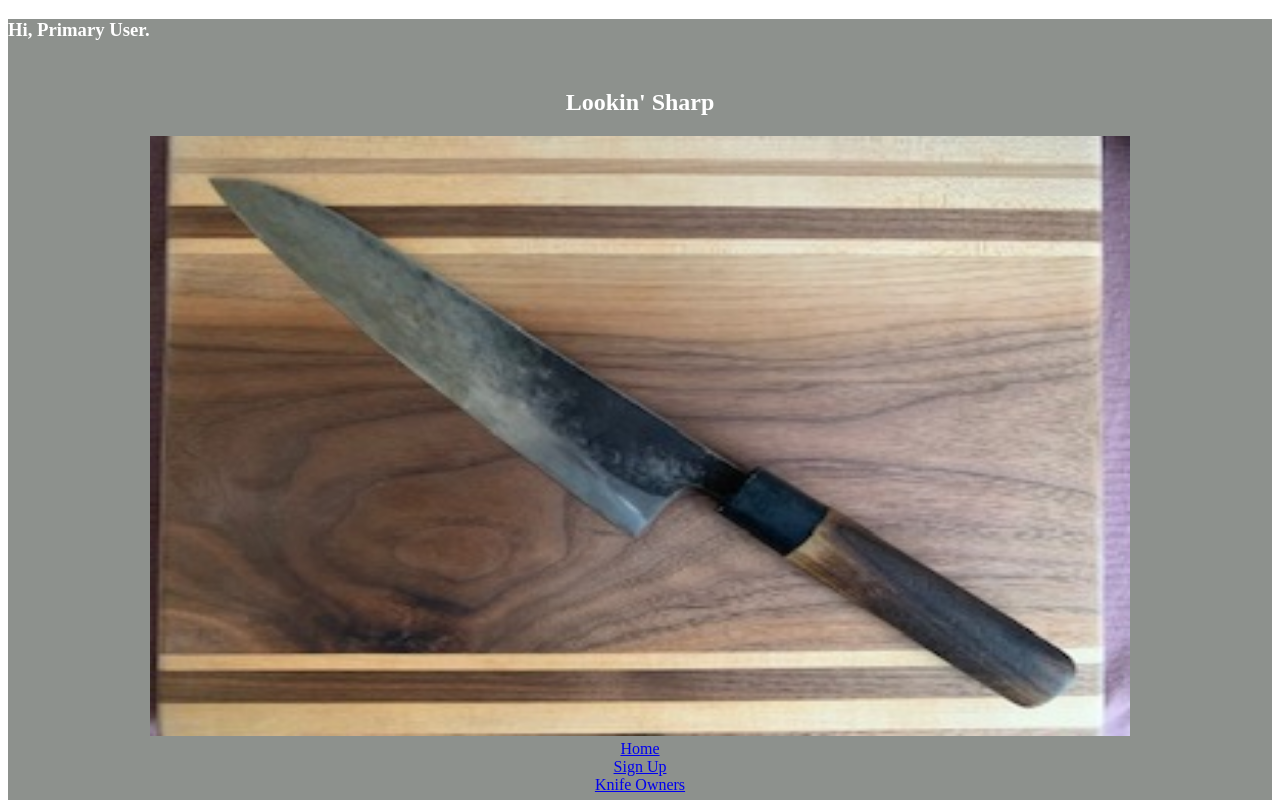
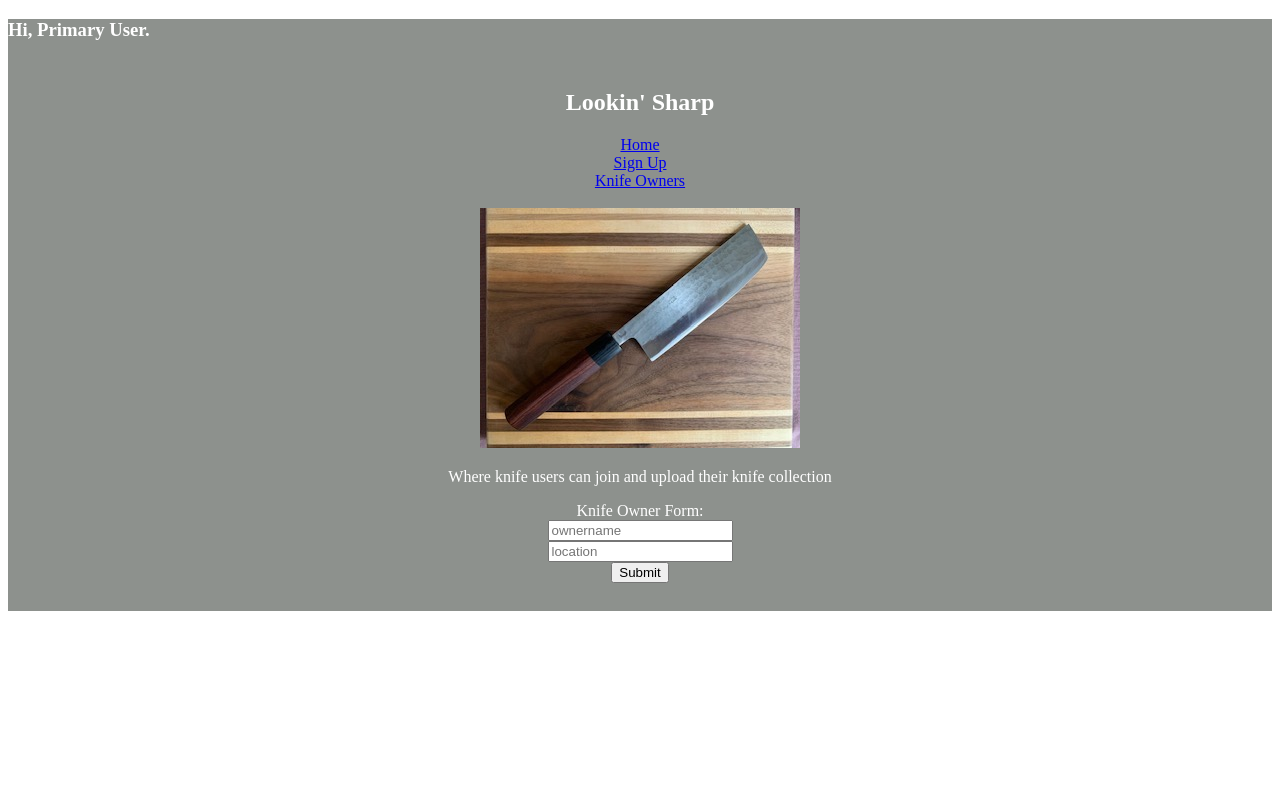
Before and after one commit to dnodolf1212/sharp-frontend, a React (Create React App) app: page /owners/new in a window 1280 px wide. Shown: the top 800 px of the page. Built offline with nearby package versions, Linux system fonts and the light colour scheme; no server answers.

Commit message:
testing GET_OWNERS action, removed su[perflous code in knifeinput and edited home and header components with a new image, styling.

```diff
--- a/src/actions/fetchOwners.js
+++ b/src/actions/fetchOwners.js
@@ -14,3 +14,4 @@ export function fetchOwners() {
     }
 
 }
+//
--- a/src/components/Header.js
+++ b/src/components/Header.js
@@ -1,19 +1,15 @@
 import React from 'react';
 import { Link } from 'react-router-dom';
 import OwnersContainer from '../containers/OwnersContainer';
-import IMG_1964_jpg from '../images/IMG_1964.jpg'
-
-
-
+import IMG_1966_jpg from '../images/IMG_1966.jpg'
 
 export const Header = () => {
 
   return (
 
-   <nav className="nav-wrap" style={{ padding: "10px 20px", textAlign: "center", color: "white"}}>
+   <nav className="nav-wrap" style={{ padding: "10px 20px", textAlign: "center", color: "white" }}>
      <div className="container">
        <div className="logo"><h1>Lookin' Sharp</h1></div>
-       <img src={IMG_1964_jpg} alt="aknife" style={{ width:'80%', height:'600px', }}/>
 
         <ul style={{ listStyleType: "none", margin: 0, padding: 0, overflow: "hidden"}}>
           <li><Link to='/home'> Home </Link></li>
@@ -21,6 +17,7 @@ export const Header = () => {
           <li><Link to='/owners'> Knife Owners </Link></li>
         </ul>
        <br/>
+              <img src={IMG_1966_jpg} alt="aknife" />
 
 
 
@@ -34,5 +31,3 @@ export const Header = () => {
 
   )
 }
-//<p> I want this new knife form to be for me alone, for the "user" on their "home page"</p>
-       // <KnifeInput />
--- a/src/components/Home.js
+++ b/src/components/Home.js
@@ -15,5 +15,3 @@ class Home extends React.Component {
 
 }
 export default Home
-//<KnifeInput />
-//<Owners />
```
Also changed, not shown: src/components/KnifeInput.js (+0 -10 lines), 1 other file (tests, documents, lock files or other folders).
